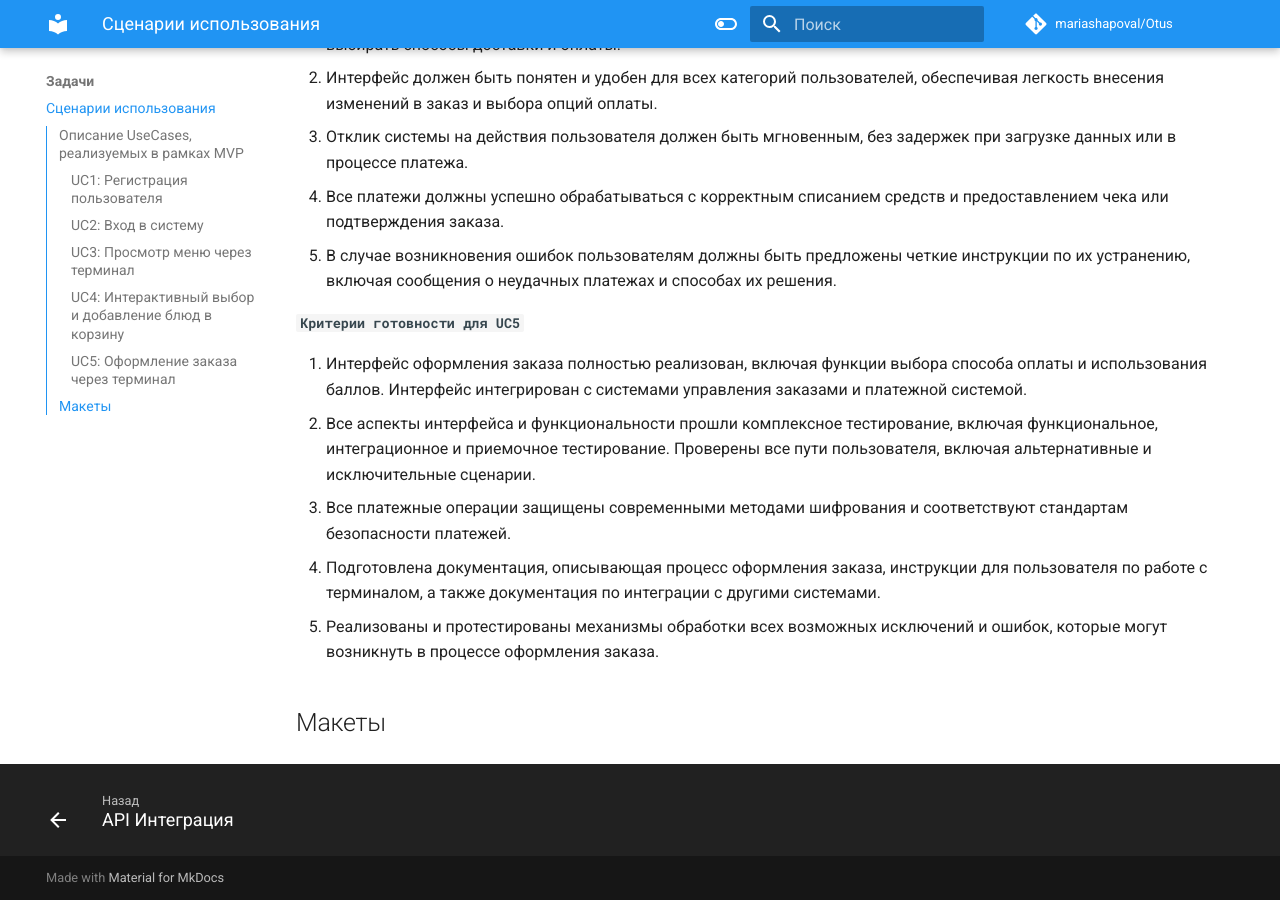
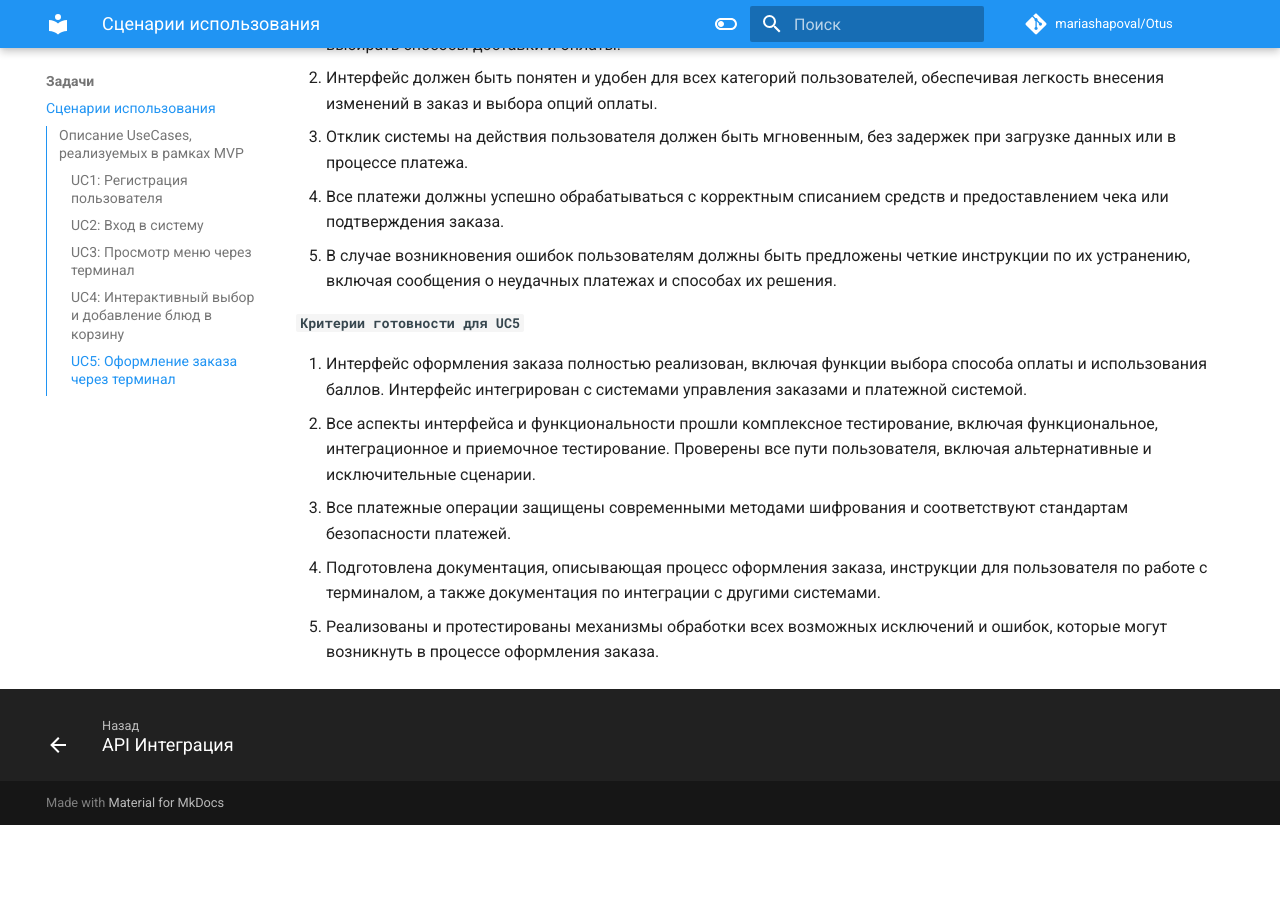
Before and after one commit to mariashapoval/Otus, an MkDocs documentation site: the page built from docs/uc.md, in a window 1280 px wide and 900 px high, scrolled down 16040 px. Built offline with MkDocs 1.6.1 and Material for MkDocs 9.7.7, drawn with Linux system fonts in a browser that asks for light colours; comment, search, counter and statistics services are not loaded; after the commit the page ends 16865 px from its top, so only the background shows below that.

Commit message:
Update uc.md

```diff
--- a/docs/uc.md
+++ b/docs/uc.md
@@ -502,5 +502,3 @@
 3. Все платежные операции защищены современными методами шифрования и соответствуют стандартам безопасности платежей.
 4. Подготовлена документация, описывающая процесс оформления заказа, инструкции для пользователя по работе с терминалом, а также документация по интеграции с другими системами.
 5. Реализованы и протестированы механизмы обработки всех возможных исключений и ошибок, которые могут возникнуть в процессе оформления заказа.
-
-## Макеты
```
